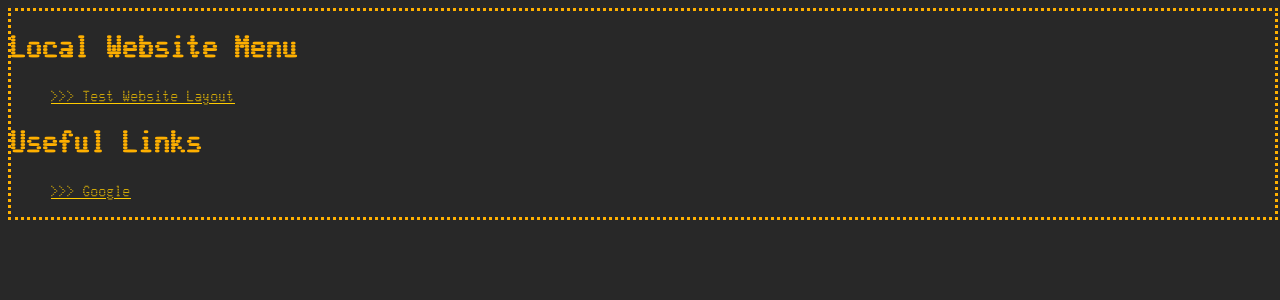
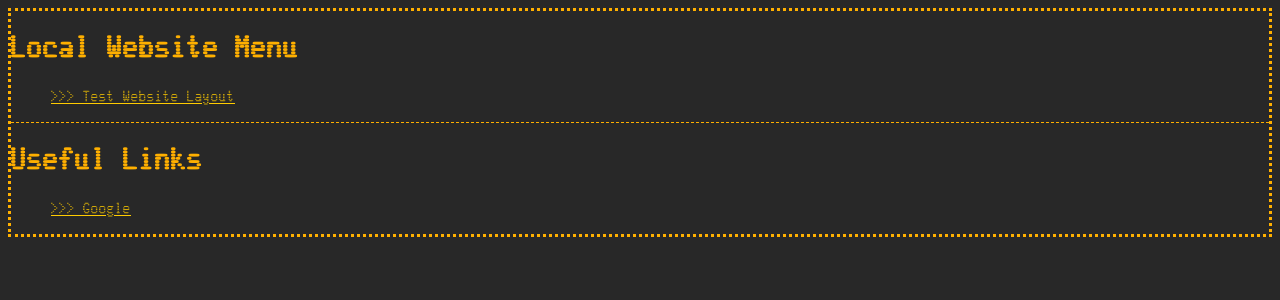
Before and after one commit to lostjarred/LaragonWebsiteMenu, a PHP site: page / in a window 1280 px wide. Shown: the top 300 px of the page. Run offline with PHP 8.4, Linux system fonts and the light colour scheme.

Commit message:
add border to body, add class for divs

```diff
--- a/css/main.css
+++ b/css/main.css
@@ -1,7 +1,8 @@
 body {
     background-color: rgb(40, 40, 40);
+    border: 3px dotted;
 }
 
-div.main{
-    border: 3px dotted;
+div.content{
+    border-top: 1px dashed;
 }
```
